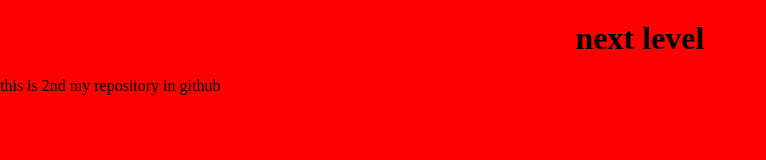
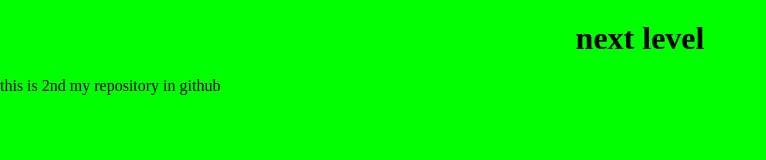
Before and after one commit to MHWaseq/test2-project, a plain HTML site: page index.html in a window 1280 px wide. Shown: the whole page, without its empty margins (0-766 px from the left). Drawn offline with Linux system fonts and the light colour scheme.

Commit message:
change body bg to lime

```diff
--- a/style.css
+++ b/style.css
@@ -8,5 +8,5 @@ h1{
     margin: 20px 0;
 }
 body{
-    background-color: red;
+    background-color: lime;
 }
```
